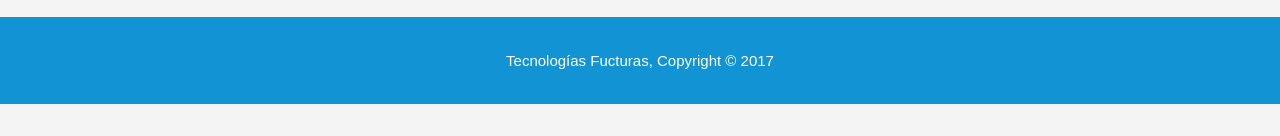
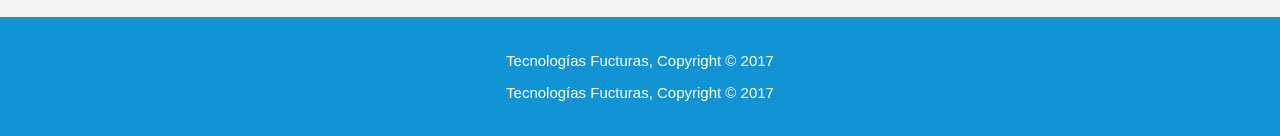
Before and after one commit to ercabreja/MyPraticeAzure, a plain HTML site: page index.html in a window 1280 px wide. Shown: the part 793-929 px from the top of the page. Before the commit the page ends 897 px from the top, so only its background shows below. Drawn offline with Linux system fonts and the light colour scheme.

Commit message:
duplicamos informacion

```diff
--- a/index.html
+++ b/index.html
@@ -72,6 +72,7 @@
 
 <footer>
 	<p>Tecnologías Fucturas, Copyright &copy; 2017</p>
+	<p>Tecnologías Fucturas, Copyright &copy; 2017</p>
 </footer>
 
 </body>
```
